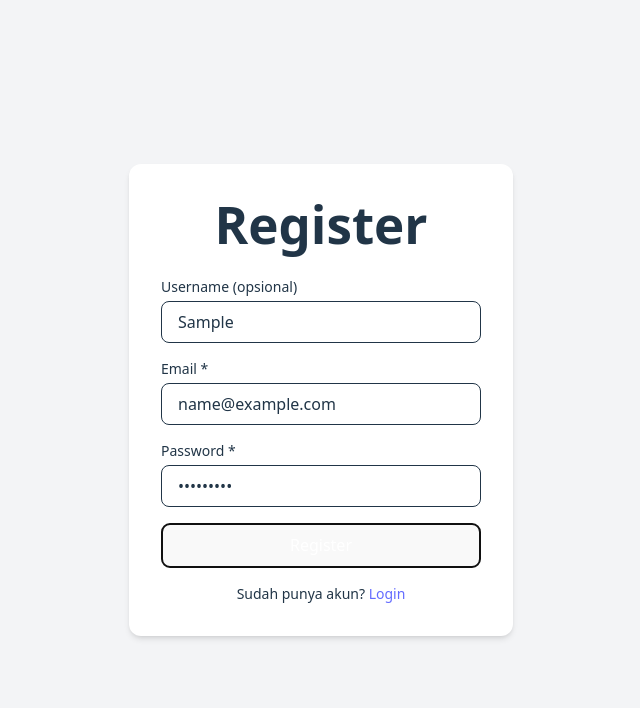
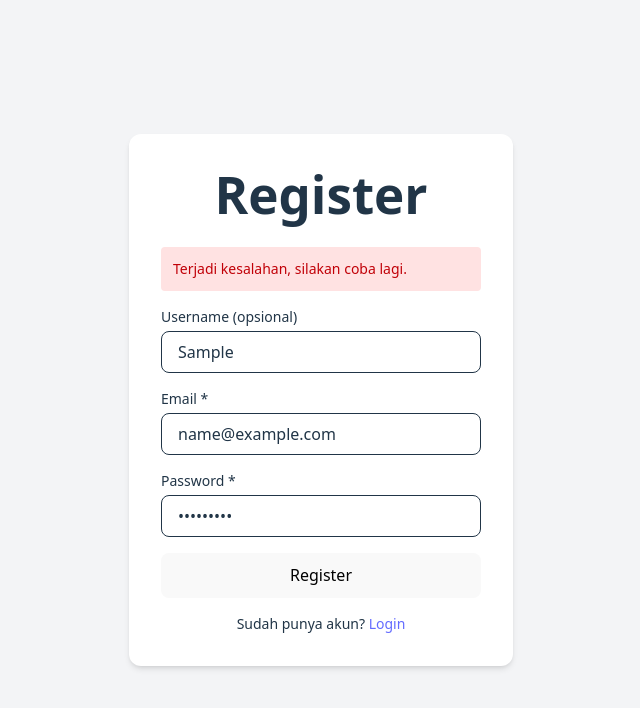
Before and after one commit to idzaanafin/pweb-reactjs-p09-2025, a React (Vite) app in the folder pweb-react-js-p09/: page /register in a window 1280 px wide. Both pictures are taken after typing "Sample", "name@example.com", "Sample123" into the empty fields and a click on the button "Register". Shown: the top 708 px of the page, without its empty margins (319-959 px from the left). Built offline with nearby package versions, Linux system fonts and the light colour scheme; no server answers.

Commit message:
login register

```diff
--- a/pweb-react-js-p09/package.json
+++ b/pweb-react-js-p09/package.json
@@ -15,7 +15,8 @@
     "react": "^19.1.1",
     "react-dom": "^19.1.1",
     "react-router-dom": "^7.9.5",
-    "tailwindcss": "^4.1.16"
+    "tailwindcss": "^4.1.16",
+    "zod": "^4.1.12"
   },
   "devDependencies": {
     "@eslint/js": "^9.36.0",
--- a/pweb-react-js-p09/src/pages/auth/Login.tsx
+++ b/pweb-react-js-p09/src/pages/auth/Login.tsx
@@ -5,34 +5,36 @@ import { useNavigate } from "react-router-dom";
 export default function Login() {
   const [email, setEmail] = useState("");
   const [password, setPassword] = useState("");
-  const [message, setMessage] = useState(""); // <- buat pesan
+  const [message, setMessage] = useState("");
+  const [loading, setLoading] = useState(false);
 
   const navigate = useNavigate();
   const API = import.meta.env.VITE_API_URL;
 
   const handleSubmit = async (e) => {
     e.preventDefault();
-    setMessage(""); // reset message dulu
+    setMessage("");
 
     try {
+      setLoading(true);
+
       const res = await axios.post(`${API}/auth/login`, {
         email,
         password,
       });
 
-      // jika berhasil
-      if (res.data.token) {
-        localStorage.setItem("token", res.data.token);
-        setMessage("✅ Login berhasil!");
+      if (res.data.data.token) {
+        localStorage.setItem("token", res.data.data.token);
+        setMessage(res.data.message);
 
-        // opsional redirect setelah 1 detik
         setTimeout(() => {
           navigate("/books");
-        }, 1000);
+        }, 800);
       }
     } catch (err) {
-      console.error(err.response?.data || err.message);
-      setMessage("❌ Login gagal. Periksa email & password.");
+      setMessage(err.response?.data?.message || "Terjadi kesalahan, silakan coba lagi.");
+    } finally {
+      setLoading(false);
     }
   };
 
@@ -45,7 +47,7 @@ export default function Login() {
         {message && (
           <div
             className={`p-3 mb-4 rounded text-sm ${
-              message.startsWith("✅")
+              message.toLowerCase().includes("berhasil")
                 ? "bg-green-100 text-green-700"
                 : "bg-red-100 text-red-700"
             }`}
@@ -63,6 +65,7 @@ export default function Login() {
               placeholder="you@example.com"
               value={email}
               onChange={(e) => setEmail(e.target.value)}
+              disabled={loading}
               required
             />
           </div>
@@ -75,15 +78,21 @@ export default function Login() {
               placeholder="••••••••"
               value={password}
               onChange={(e) => setPassword(e.target.value)}
+              disabled={loading}
               required
             />
           </div>
 
           <button
             type="submit"
-            className="w-full py-2 bg-blue-600 hover:bg-blue-700 text-white rounded-lg font-medium transition"
+            disabled={loading}
+            className={`w-full py-2 rounded-lg font-medium transition ${
+              loading
+                ? "bg-gray-400 text-black cursor-not-allowed"
+                : "bg-black text-black hover:bg-gray-800"
+            }`}
           >
-            Log In
+            {loading ? "Loading..." : "Log In"}
           </button>
         </form>
 
--- a/pweb-react-js-p09/src/pages/auth/Register.tsx
+++ b/pweb-react-js-p09/src/pages/auth/Register.tsx
@@ -1,31 +1,55 @@
 import { useState } from "react";
 import axios from "axios";
+import { useNavigate } from "react-router-dom";
+import { z } from "zod";
+
+
+const registerSchema = z.object({
+  username: z.string().optional(),
+  email: z.string().email("Format email tidak valid"),
+  password: z.string().min(6, "Password minimal 6 karakter"),
+});
 
 export default function Register() {
   const [username, setUsername] = useState("");
   const [email, setEmail] = useState("");
   const [password, setPassword] = useState("");
+  const [message, setMessage] = useState("");
+  const [loading, setLoading] = useState(false);
+
   const API = import.meta.env.VITE_API_URL;
+  const navigate = useNavigate();
 
   const handleSubmit = async (e) => {
     e.preventDefault();
+    setMessage("");
+
+
+    const validation = registerSchema.safeParse({ username, email, password });
+    if (!validation.success) {
+      // setMessage(validation.error.errors[0].message);
+      setMessage(JSON.parse(validation.error.message)[0].message);
+      return;
+    }
 
     try {
+      setLoading(true);
+
       const res = await axios.post(`${API}/auth/register`, {
         email,
         password,
-        // hanya kirim username jika diisi
         ...(username && { username }),
       });
 
-      console.log("Register success:", res.data);
-      alert("Register berhasil!");
-      // redirect ke login
-      window.location.href = "/";
+      setMessage(res.data.message || "Register berhasil!");
+
+
+      setTimeout(() => navigate("/login"), 1000);
 
     } catch (err) {
-      console.error(err.response?.data || err.message);
-      alert("Register gagal!");
+      setMessage(err.response?.data?.message || "Terjadi kesalahan, silakan coba lagi.");
+    } finally {
+      setLoading(false);
     }
   };
 
@@ -33,6 +57,19 @@ export default function Register() {
     <div className="min-h-screen flex items-center justify-center bg-gray-100">
       <div className="bg-white p-8 rounded-xl shadow-md w-full max-w-sm">
         <h1 className="text-2xl font-semibold text-center mb-6">Register</h1>
+
+        {/* MESSAGE */}
+        {message && (
+          <div
+            className={`p-3 mb-4 rounded text-sm ${
+              message.toLowerCase().includes("berhasil")
+                ? "bg-green-100 text-green-700"
+                : "bg-red-100 text-red-700"
+            }`}
+          >
+            {message}
+          </div>
+        )}
 
         <form onSubmit={handleSubmit} className="space-y-4">
 
@@ -43,6 +80,7 @@ export default function Register() {
               className="w-full px-4 py-2 border rounded-lg focus:ring-2 focus:ring-blue-400 outline-none"
               placeholder="john_doe"
               value={username}
+              disabled={loading}
               onChange={(e) => setUsername(e.target.value)}
             />
           </div>
@@ -55,6 +93,7 @@ export default function Register() {
               className="w-full px-4 py-2 border rounded-lg focus:ring-2 focus:ring-blue-400 outline-none"
               placeholder="you@example.com"
               value={email}
+              disabled={loading}
               onChange={(e) => setEmail(e.target.value)}
             />
           </div>
@@ -67,23 +106,27 @@ export default function Register() {
               className="w-full px-4 py-2 border rounded-lg focus:ring-2 focus:ring-blue-400 outline-none"
               placeholder="••••••••"
               value={password}
+              disabled={loading}
               onChange={(e) => setPassword(e.target.value)}
             />
           </div>
 
           <button
             type="submit"
-            className="w-full py-2 bg-green-600 hover:bg-green-700 text-white rounded-lg font-medium transition"
+            disabled={loading}
+            className={`w-full py-2 rounded-lg font-medium transition ${
+              loading
+                ? "bg-gray-400 text-black cursor-not-allowed"
+                : "bg-green-600 hover:bg-green-700 text-black"
+            }`}
           >
-            Register
+            {loading ? "Loading..." : "Register"}
           </button>
         </form>
 
         <p className="text-sm text-center mt-4">
           Sudah punya akun?{" "}
-          <a href="/login" className="text-blue-600 hover:underline">
-            Login
-          </a>
+          <a href="/login" className="text-black hover:underline">Login</a>
         </p>
       </div>
     </div>
```
Also changed, not shown: 1 other file (tests, documents, lock files or other folders).
